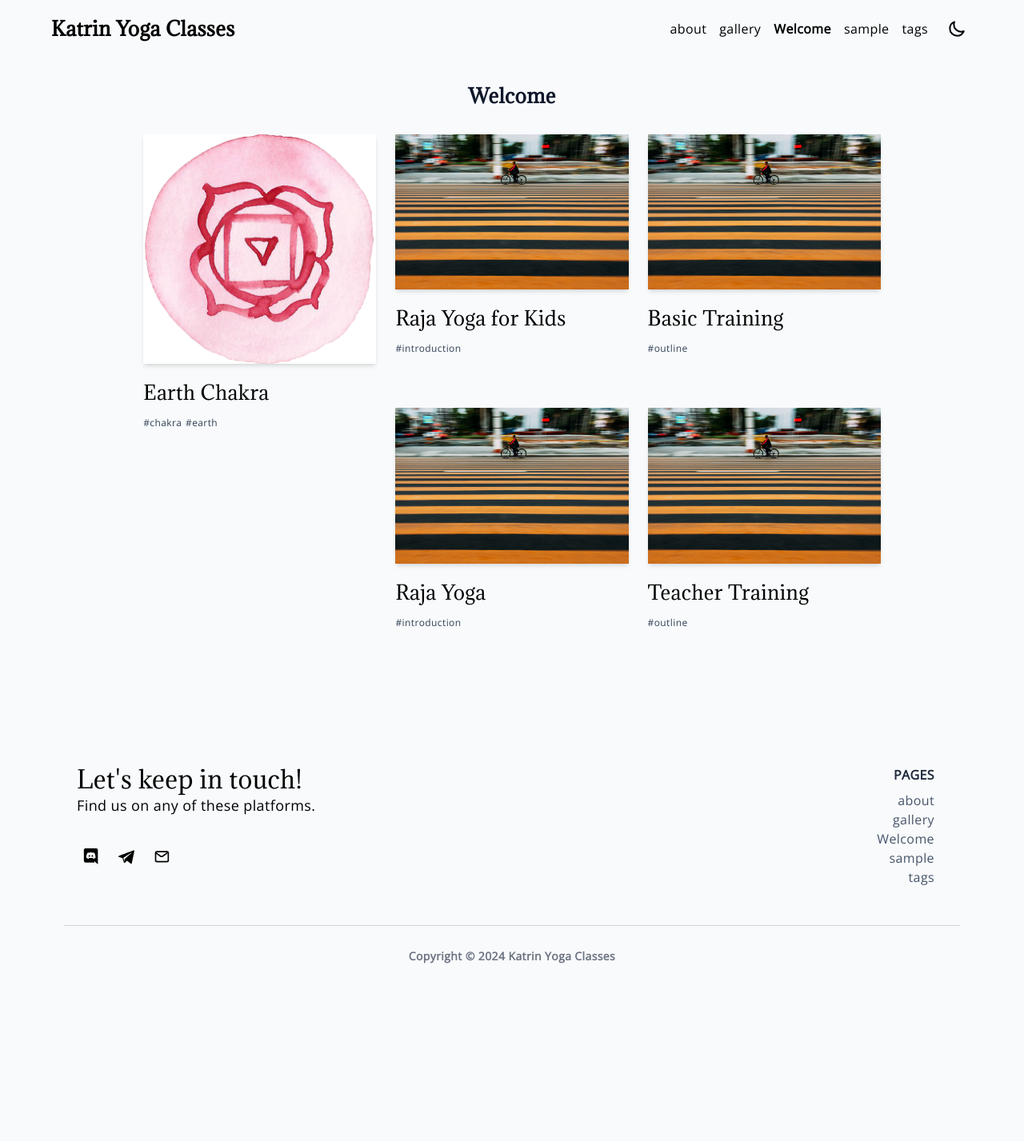
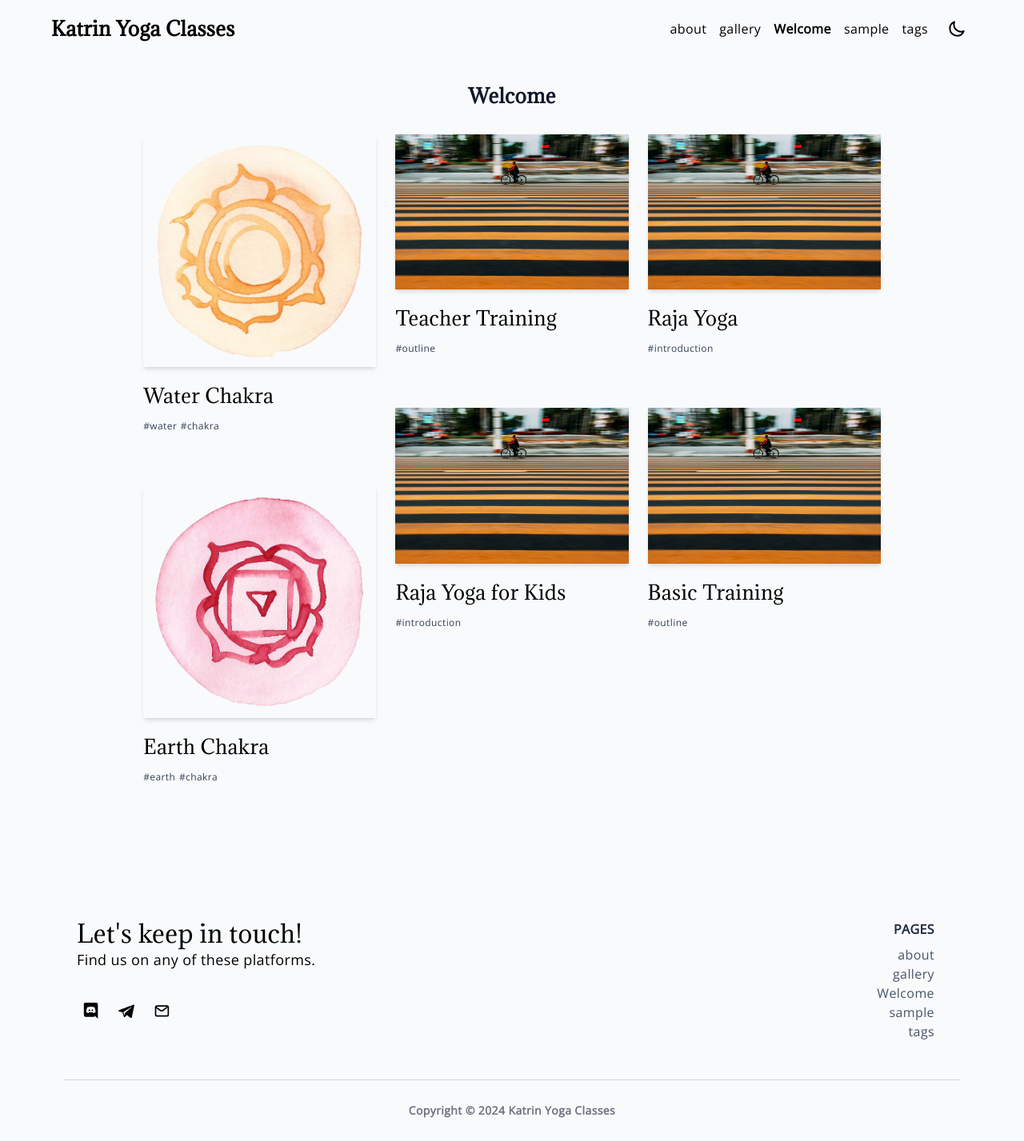
Before and after one commit to katrin-yoga-classes/wind, a Jekyll site: the page built from index.md, in a window 1280 px wide. Shown: the whole page at 80% size. Built offline with Jekyll 4.4.1, drawn with Linux system fonts in a browser that asks for light colours; our own code applies the rules of GitHub Pages for plain Markdown files; before the commit the page ends 1234 px from its top, so only the background shows below that.

Commit message:
Initialize earth and water chakra posts

```diff
--- /dev/null
+++ b/_posts/2024-10-16-waterchakra.md
@@ -0,0 +1,8 @@
+---
+layout: post
+title: 'Water Chakra'
+image: /assets/images/Water_yantra.png
+tags:
+  - water
+  - chakra
+---
```
Also changed, not shown: _posts/2024-10-16-earthchakra.md (+1 -1 lines), _posts/2024-10-15-teachertraining.md (renamed from _posts/2024-10-10-teachertraining.md), assets/images/Earth_yantra.png, assets/images/Water_yantra.png (added).
